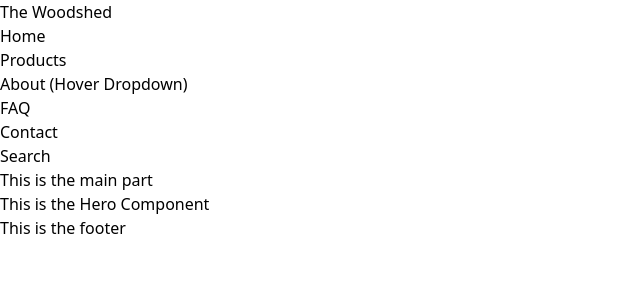
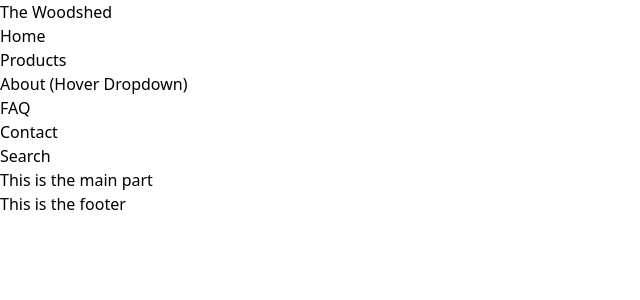
Before and after one commit to Wildcard1201/next-tailwind-woodshed, a Next.js app: page / in a window 1280 px wide. Shown: the top 300 px of the page, without its empty margins (0-640 px from the left). Built offline with nearby package versions, Linux system fonts and the light colour scheme.

Commit message:
error fixes?

```diff
--- a/components/HeroComponent.js
+++ b/components/HeroComponent.js
@@ -1,6 +1,6 @@
 export default function HeroComponent() {
     return (
-        <div>
+        <div className="bg-red-400">
             This is the Hero Component
         </div>
     )
--- a/pages/index.js
+++ b/pages/index.js
@@ -1,4 +1,4 @@
-import HeroComponent from "../components/HeroComponent"
+
 
 export default function Home() {
   return (
@@ -25,7 +25,6 @@ function Main() {
   return (
     <main className="bg-green-100">
       This is the main part
-      <HeroComponent />
     </main>
   )
 }
```
Also changed, not shown: media/hero-lathe.jpeg (added).
